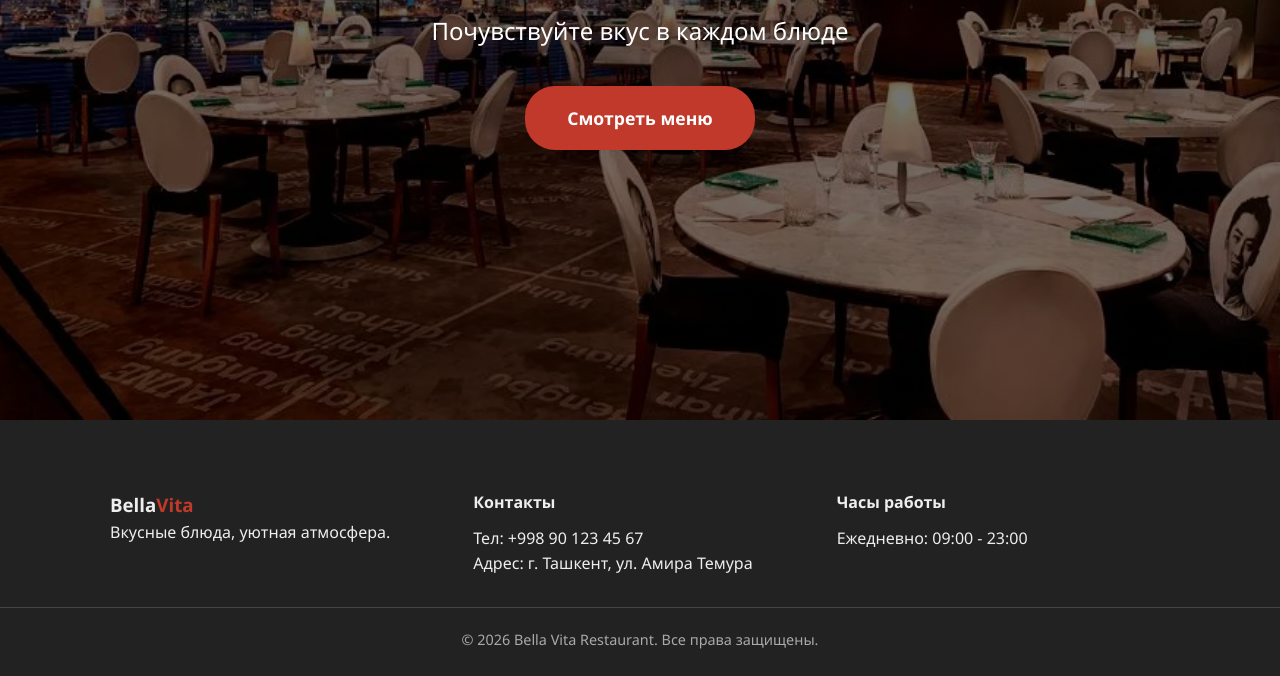
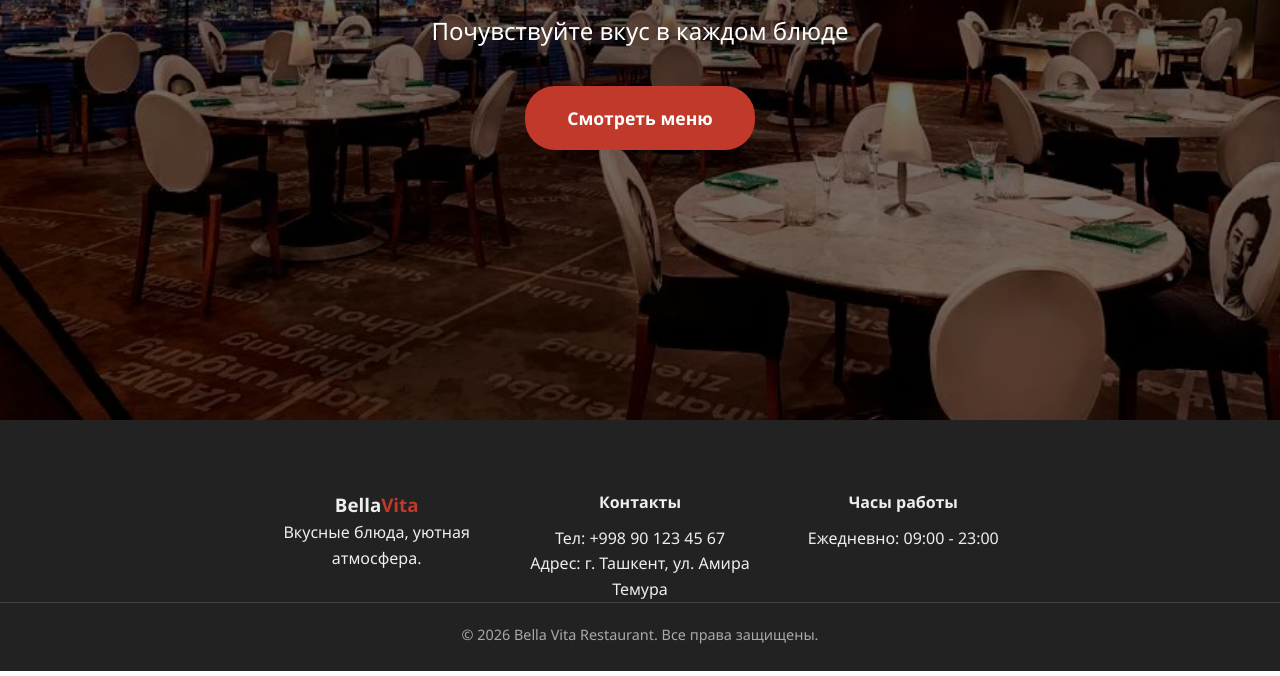
Before and after one commit to khamidovshakh/my6-team1, a plain HTML site: page index.html in a window 1280 px wide. Shown: the part 456-1132 px from the top of the page. Drawn offline with Linux system fonts and the light colour scheme.

Commit message:
about-css-connect

```diff
--- a/index.html
+++ b/index.html
@@ -6,6 +6,7 @@
     <title>Bella Vita Restaurant</title>
     <link rel="stylesheet" href="./css/index.css">
     <link rel="stylesheeet" href="./css/menu.css">
+    <link rel="stylesheet" href="./css/about.css">
 </head>
 <body>
 
```
